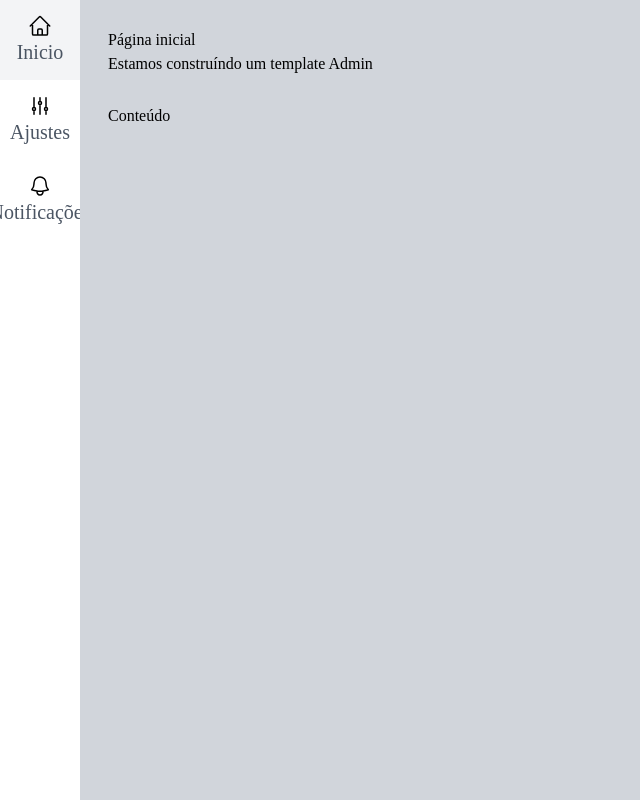
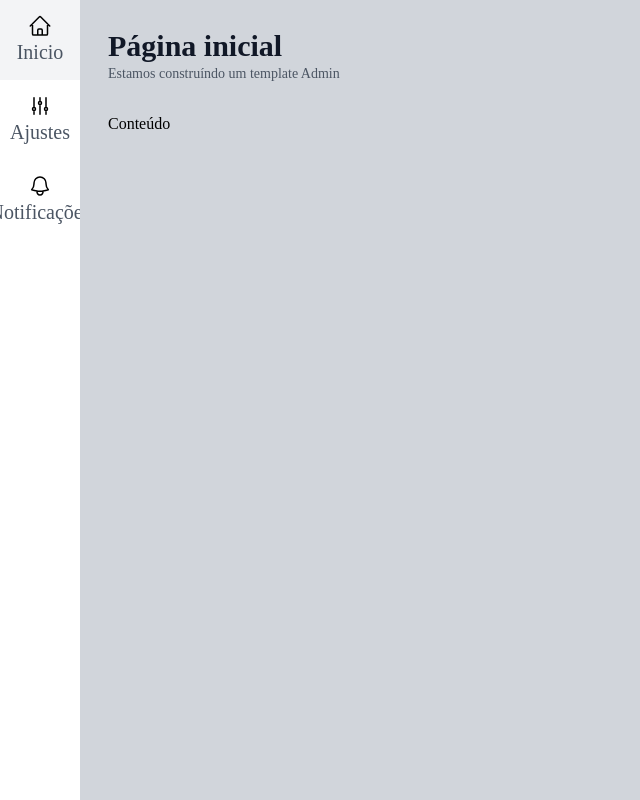
Before and after one commit to ednosmab/admin-template, a Next.js app: page / in a window 1280 px wide. Shown: the whole page, without its empty margins (0-640 px from the left). Built offline with nearby package versions, Linux system fonts and the light colour scheme.

Commit message:
add style in the title component

```diff
--- a/src/components/template/Titulo.tsx
+++ b/src/components/template/Titulo.tsx
@@ -6,10 +6,10 @@
 export default function Titulo (props: TituloProps){
     return (
         <div>
-            <h1>
+            <h1 className={`font-black text-3xl text-gray-900`}>
                     {props.titulo}
             </h1>
-            <h2>
+            <h2 className={`font-light text-sm text-gray-600`}>
                     {props.subTitulo}
             </h2>
         </div>
```
